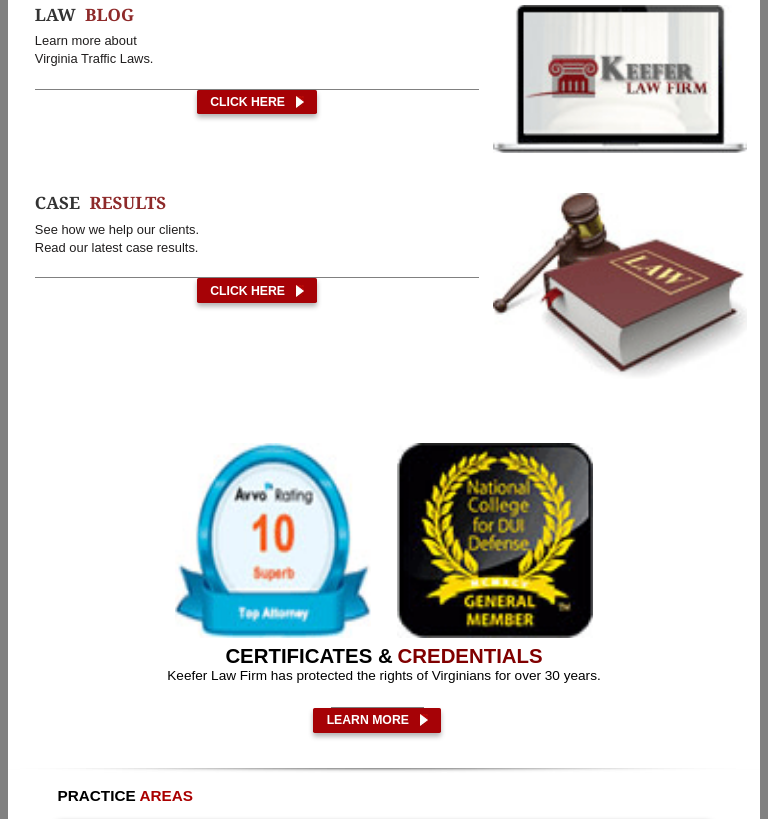
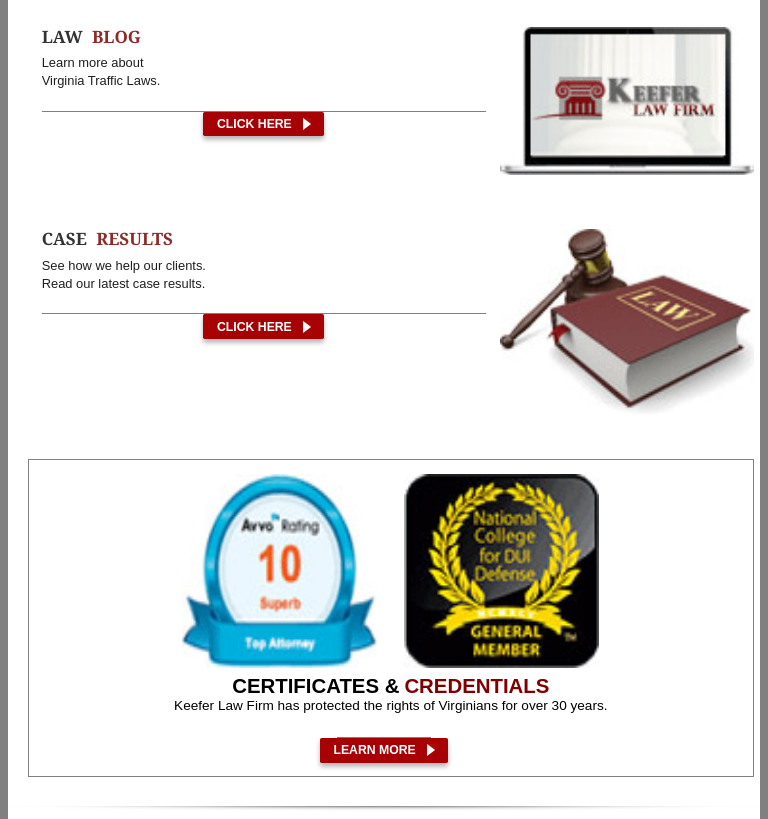
Before and after one commit to Tai-moor/Urraan_Task_5, a plain HTML site: page index.html in a window 768 px wide. Shown: the part 1352-2171 px from the top of the page. Drawn offline with Linux system fonts and the light colour scheme.

Commit message:
Task Updated

```diff
--- a/style.css
+++ b/style.css
@@ -699,7 +699,7 @@
   margin-right: 0.3125rem;
 }
 
-@media (max-width: 1200px) and (min-width: 1024px) {
+@media (max-width: 1350px) and (min-width: 1024px) {
   html {
     font-size: 88%;
   }
@@ -1410,11 +1410,10 @@
   .case-results,
   .right-box {
     padding: 12px;
-  }
-
-  .right-box {
-    margin-top: 20px;
-  }
+    border: 1px solid gray;
+    margin: 0.5rem;
+  }
+
   .bold,
   .red {
     font-size: 1.5rem;
@@ -1513,8 +1512,6 @@
 
   .text-image {
     padding: 10px 0;
-    border-left: none;
-    border-right: none;
   }
   .container {
     display: grid;
@@ -1967,7 +1964,7 @@
 
   .badge img {
     width: 10rem;
-    margin: 0 auto;
+    margin: 1.3rem auto;
   }
 
   .social div {
```
